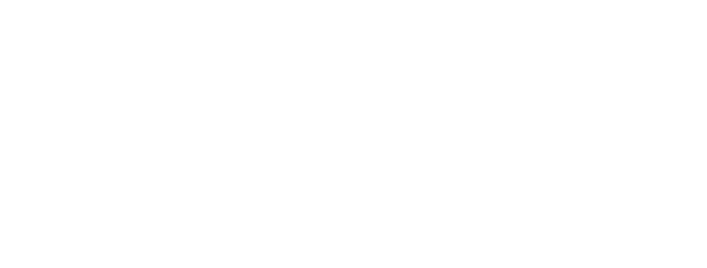
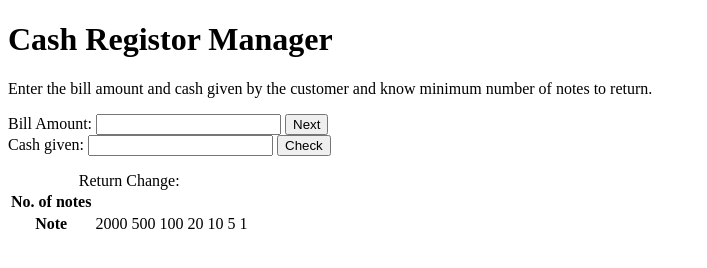
Before and after one commit to NikhilAtyali/Cash-Manager, a plain HTML site: page index.html in a window 1280 px wide. Shown: the whole page, without its empty margins (0-707 px from the left). Drawn offline with Linux system fonts and the light colour scheme.

Commit message:
HTML done

```diff
--- a/index.html
+++ b/index.html
@@ -8,6 +8,58 @@
     <link rel="stylesheet" href="style.css">
 </head>
 <body>
+    <div class="container">
+        <div class="creater"></div>
+        <h1 class="heading">Cash Registor Manager</h1>
+        <p class="description">Enter the bill amount and cash given by the customer and know minimum number of notes to return.
+        </p>
+
+        <section>
+            <label class="label" for="bill-amount">Bill Amount:</label>
+            <input id="bill-amount" type="number"></input>
+            <button class="buttonNext" id="nextBtn">Next</button>
+        </section>
+
+        <section class="cash-given-section">
+            <label class="label" for="cash-given">Cash given:</label>
+            <input id="cash-given" type="number"></input>
+            <button id="check-button">Check</button>
+
+        </section>
+
+        <p class="errorMsg" id="error-message"></p>
+
+        <section class="notes-section" id="output">
+            <table class="change-table">
+                <caption class="caption">Return Change:</caption>
+
+                <tr>
+                    <th>No. of notes</th>
+                    <td class="no-of-notes"></td>
+                    <td class="no-of-notes"></td>
+                    <td class="no-of-notes"></td>
+                    <td class="no-of-notes"></td>
+                    <td class="no-of-notes"></td>
+                    <td class="no-of-notes"></td>
+                    <td class="no-of-notes"></td>
+
+                </tr>
+
+                <tr>
+                    <th>Note</th>
+                    <td>2000</td>
+                    <td>500</td>
+                    <td>100</td>
+                    <td>20</td>
+                    <td>10</td>
+                    <td>5</td>
+                    <td>1</td>
+
+                </tr>
+            </table>
+
+        </section>
+    </div>
     <script src="app.js"></script>
 </body>
 </html>
```
